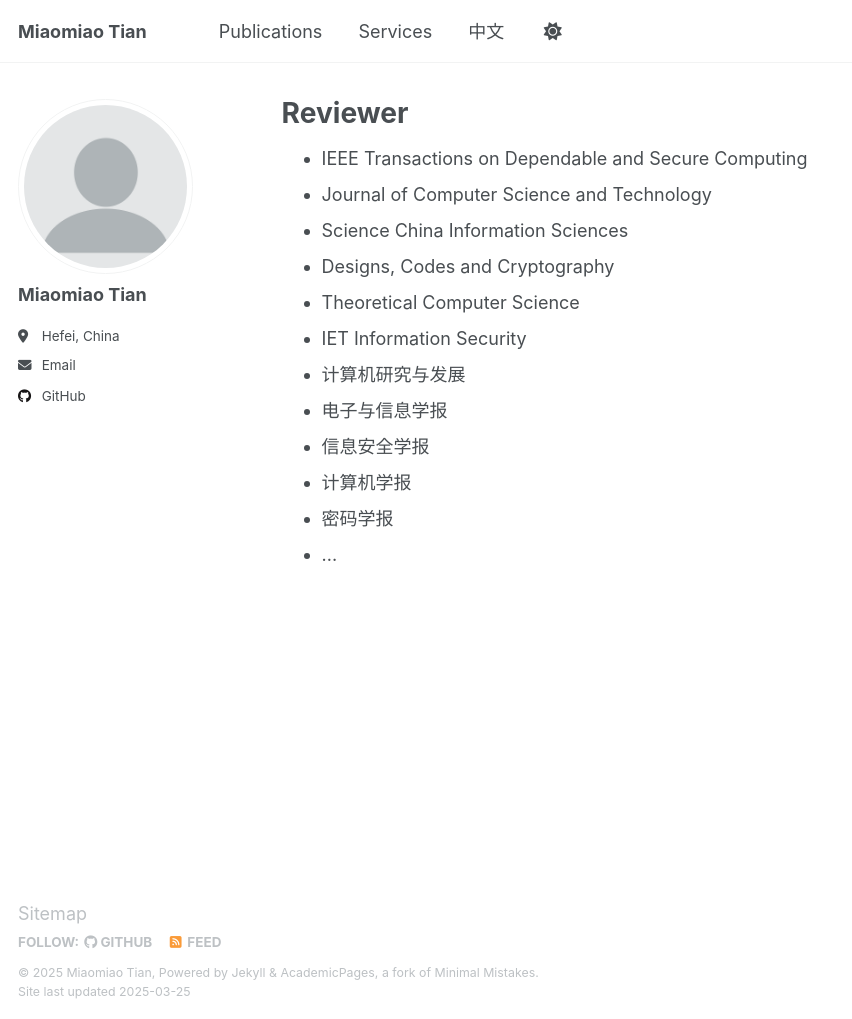
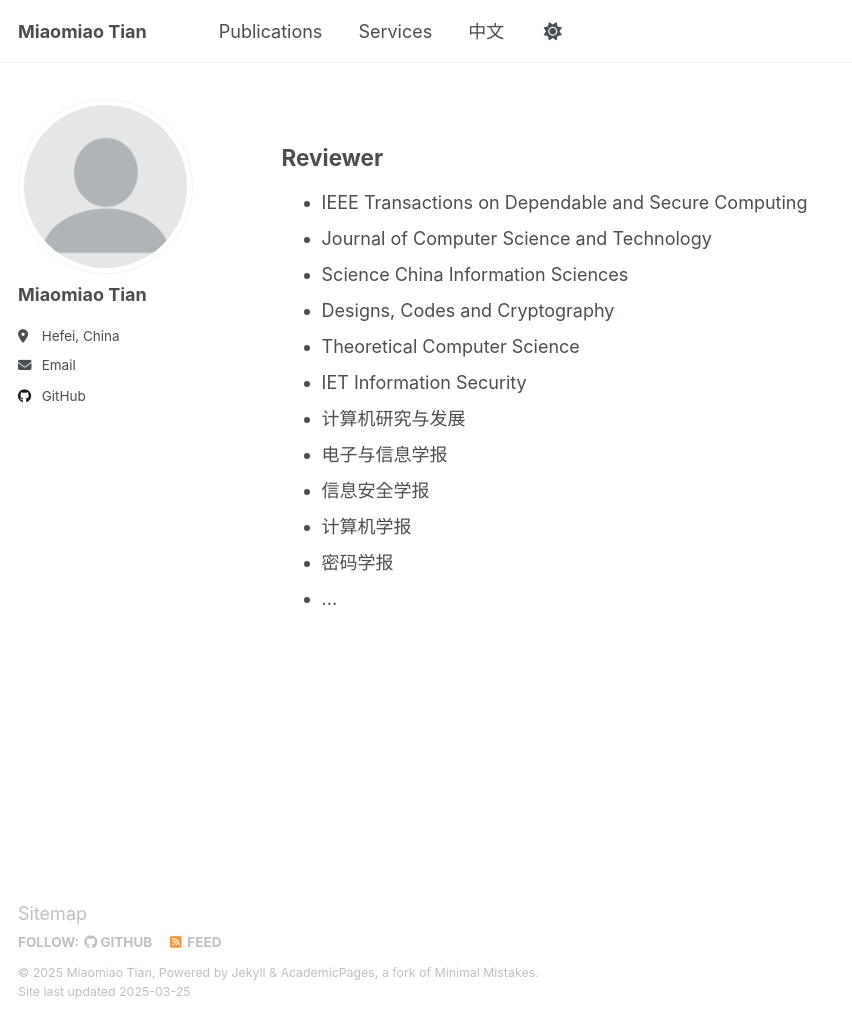
Before and after one commit to dmtian/dmtian.github.io, a Jekyll site: the page built from _pages/Service.html, in a window 1280 px wide and 1019 px high. Shown: the whole window, without its empty margins (0-852 px from the left). Built offline with Jekyll 4.4.1, drawn with Linux system fonts in a browser that asks for light colours.

```diff
--- a/_pages/Service.html
+++ b/_pages/Service.html
@@ -1,9 +1,10 @@
 ---
 layout: archive
-title: "Reviewer"
+title: "  "
 permalink: /Service/
 author_profile: true
 ---
+<h2>Reviewer</h2>
 <ul>
  <li>IEEE Transactions on Dependable and Secure Computing</li>
  <li>Journal of Computer Science and Technology</li>
```
